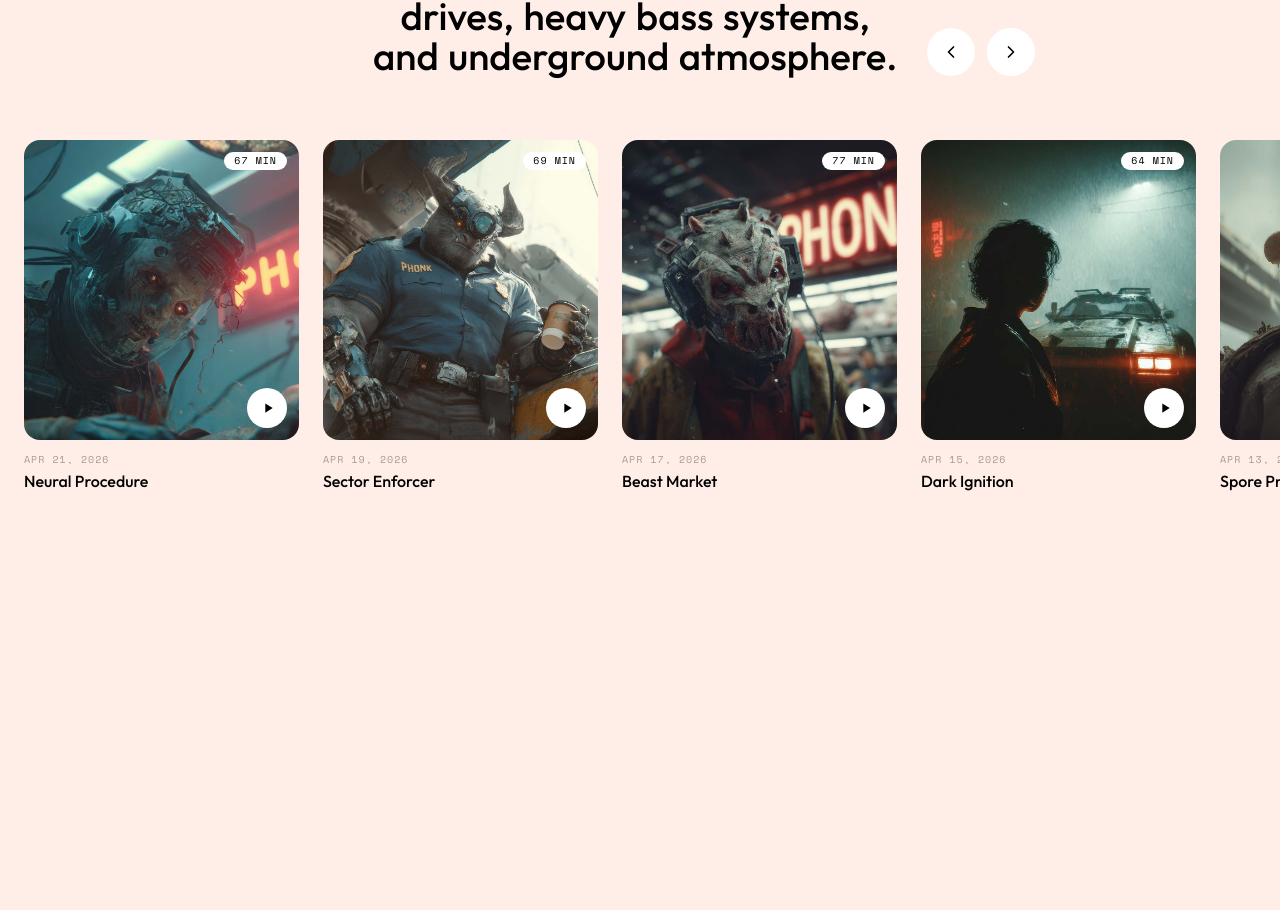
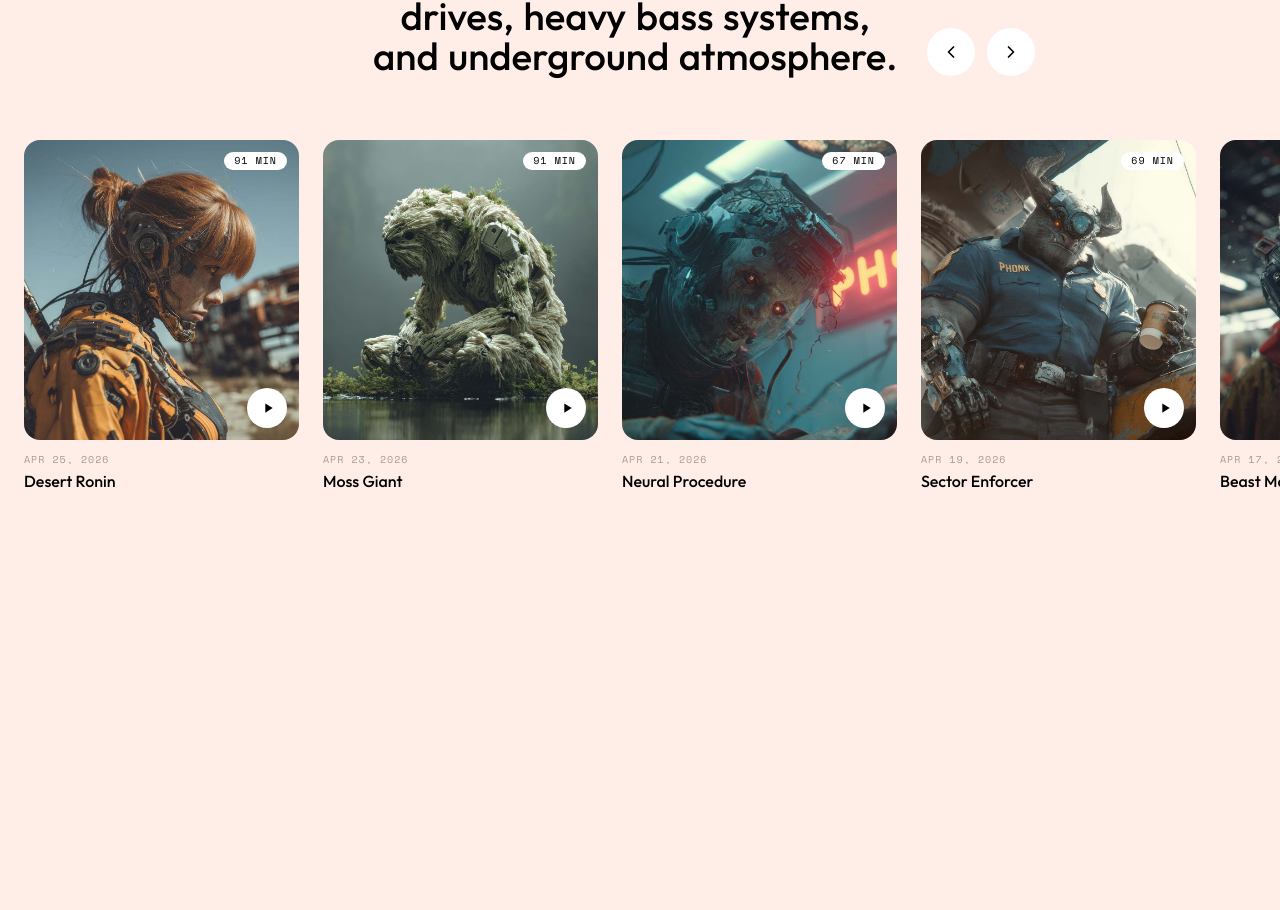
Before and after one commit to shizoy/dusted-tape-site, a React (Vite) app: page / in a window 1280 px wide. Shown: the part 3976-4886 px from the top of the page. Built offline with nearby package versions, Linux system fonts and the light colour scheme.

Commit message:
Added Moss Giant and Desert Ronin mixes

```diff
--- a/src/components/Mixes.jsx
+++ b/src/components/Mixes.jsx
@@ -31,6 +31,8 @@ const mixesData = [
   { id: 26, title: 'Beast Market',        date: 'APR 17, 2026', time: '77 MIN', image: '/beastmarket-img.jpg',   link: 'https://www.youtube.com/watch?v=l2mefYIjF58'           },
   { id: 27, title: 'Sector Enforcer',     date: 'APR 19, 2026', time: '69 MIN', image: '/sectorenforcer-img.jpg', link: 'https://www.youtube.com/watch?v=yFN3HLXYPaw'           },
   { id: 28, title: 'Neural Procedure',    date: 'APR 21, 2026', time: '67 MIN', image: '/neuralprocedure-img.jpg', link: 'https://www.youtube.com/watch?v=O7Qk-jpASxo'           },
+  { id: 29, title: 'Moss Giant',          date: 'APR 23, 2026', time: '91 MIN', image: '/mossgiant-img.jpg',       link: 'https://www.youtube.com/watch?v=6opcOTENzMg'           },
+  { id: 30, title: 'Desert Ronin',        date: 'APR 25, 2026', time: '91 MIN', image: '/desertronin-img.jpg',     link: 'https://www.youtube.com/watch?v=gEljkPJkwXQ'           },
 ]
 
 function PlayIcon() { return <svg viewBox="0 0 24 24" fill="currentColor" className="w-4 h-4 ml-0.5"><path d="M8 5.14v14l11-7-11-7z" /></svg> }
```
Also changed, not shown: public/desertronin-img.jpg (added), public/mossgiant-img.jpg (added).
